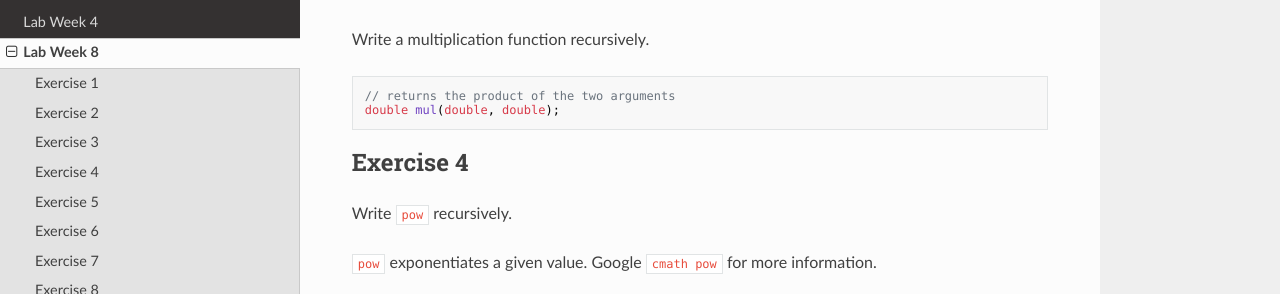
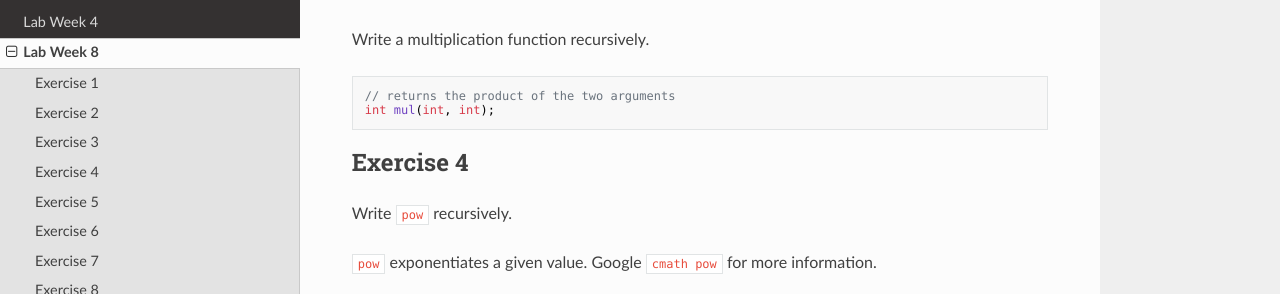
Before and after one commit to cs-si-ucr/cs12-win16, an MkDocs documentation site: the page built from docs/lab_week_08.md, in a window 1280 px wide and 900 px high, scrolled down 735 px. Shown: the part 157-451 px from the top of the window. Built offline with MkDocs 1.6.1, drawn with Linux system fonts in a browser that asks for light colours; nearby versions of some CDN libraries; old or Windows-style settings are respelled for this version of MkDocs.

Commit message:
changed multiplication function to use discrete values

````diff
--- a/docs/lab_week_08.md
+++ b/docs/lab_week_08.md
@@ -49,7 +49,7 @@ Write a multiplication function recursively.
 
 ```c++
 // returns the product of the two arguments
-double mul(double, double);
+int mul(int, int);
 ```
 
 
````
